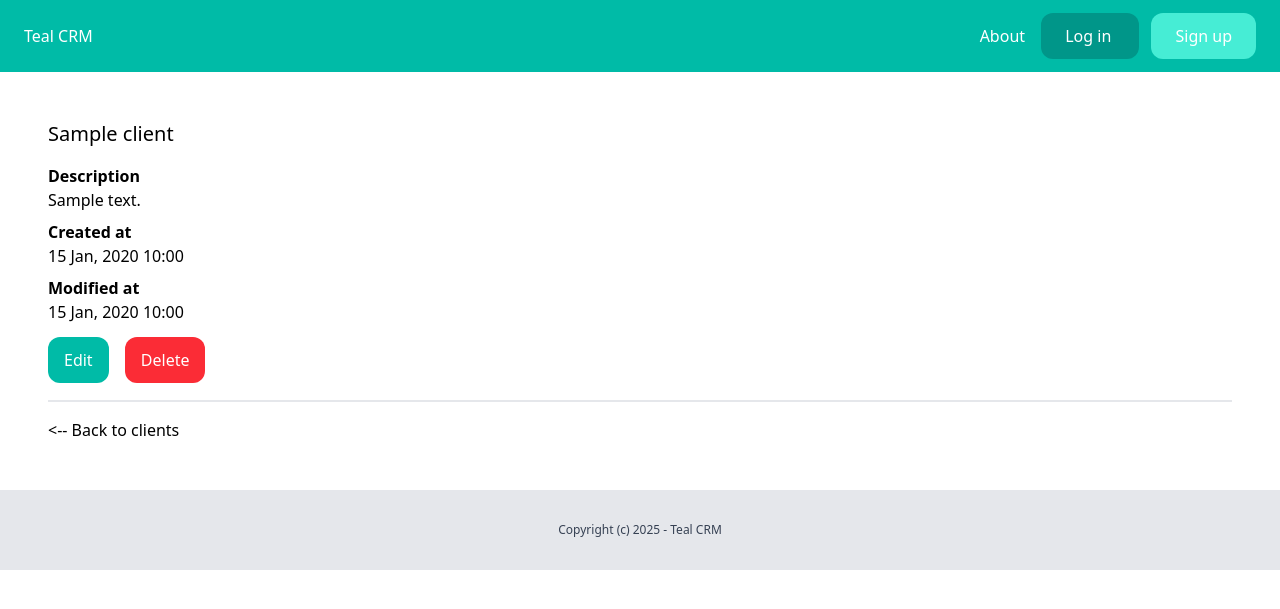
After one commit to Solidarov/django-crm, a Django app: template client/templates/client/detail_client.html in a window 1280 px wide. The commit adds this page. Shown: the top 609 px of the page. Run offline with Django 5.2, Linux system fonts and the light colour scheme; the template is opened without the code that fills it: most values are stand-ins (such as "Sample title", 1, 10 or a date in 2020).

Commit message:
Feat: Client details
	- Add client details view in client.views
	- Add client details route in client.urls
	- Create new template 'client/detail_client.html'
	- Update link in template 'client/list_clients.html'

```diff
--- /dev/null
+++ b/client/templates/client/detail_client.html
@@ -0,0 +1,30 @@
+{% extends 'core/base.html' %}
+
+{% block title %}{{ client.name }}{% endblock %}
+
+{% block content %}
+    <div class="py-6 px-6">
+        <h1 class="mb-4 text-xl">{{ client.name }}</h1>
+
+        {% if client.description %}
+            <p class="font-semibold">Description</p>
+            <p class="mb-2">{{ client.description }}</p>
+        {% endif %}
+
+        <p class="font-semibold">Created at</p>
+        <p class="mb-2">{{ client.created_at|date:"d M, Y H:i" }}</p>
+
+        <p class="font-semibold">Modified at</p>
+        <p class="mb-6">{{ client.modified_at|date:"d M, Y H:i" }}</p>
+
+        <div class="block inline-block mb-3 space-x-3">
+            <a href="#" class="px-4 py-3 bg-teal-500 rounded-xl text-white hover:bg-teal-300">Edit</a>
+            <a href="#" class="px-4 py-3 bg-red-500 rounded-xl text-white hover:bg-red-300">Delete</a>
+        </div>
+
+        <hr class="my-4 text-gray-200 border-1">
+
+        <a href="{% url 'client:list' %}" class="hover:text-gray-500"><-- Back to clients</a>
+
+    </div>
+{% endblock %}
--- a/client/templates/client/list_clients.html
+++ b/client/templates/client/list_clients.html
@@ -15,10 +15,10 @@
     {% for client in clients %}
         <div class="flex justify-between">
             <p class="py-2 px-2 w-full {% cycle '' 'bg-gray-100' %} hover:text-gray-500">
-                <a href="#">{{ client.name }}</a>
+                <a href="{% url 'client:detail' client.id %}">{{ client.name }}</a>
             </p>
-            <p class="py-2 px-2 w-full {% cycle '' 'bg-gray-100' %}">{{ client.created_at|date:"d M, Y, H:i" }}</p>
-            <p class="py-2 px-2 w-full {% cycle '' 'bg-gray-100' %}">{{ client.modified_at|date:"d M, Y, H:i" }}</p>
+            <p class="py-2 px-2 w-full {% cycle '' 'bg-gray-100' %}">{{ client.created_at|date:"d M, Y H:i" }}</p>
+            <p class="py-2 px-2 w-full {% cycle '' 'bg-gray-100' %}">{{ client.modified_at|date:"d M, Y H:i" }}</p>
         </div>
 
     {% empty %}
--- a/client/urls.py
+++ b/client/urls.py
@@ -1,9 +1,11 @@
 from django.urls import path
 
-from client.views import (list_clients,)
+from client.views import (list_clients,
+                          detail_client,)
 
 app_name = "client"
 
 urlpatterns = [
     path('', list_clients, name='list'),
+    path('<int:id>/', detail_client, name='detail'),
 ]
```
Also changed, not shown: client/views.py (+14 -1 lines).
